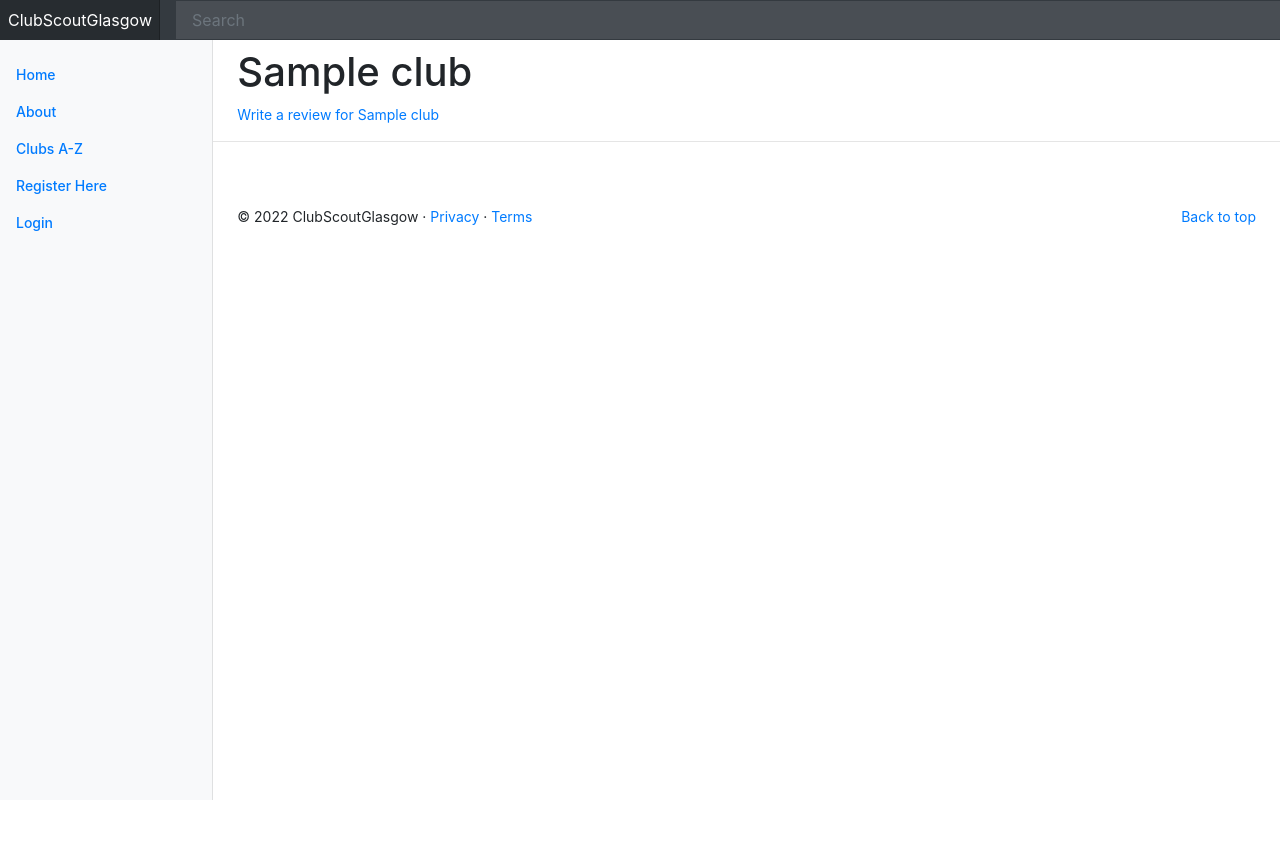
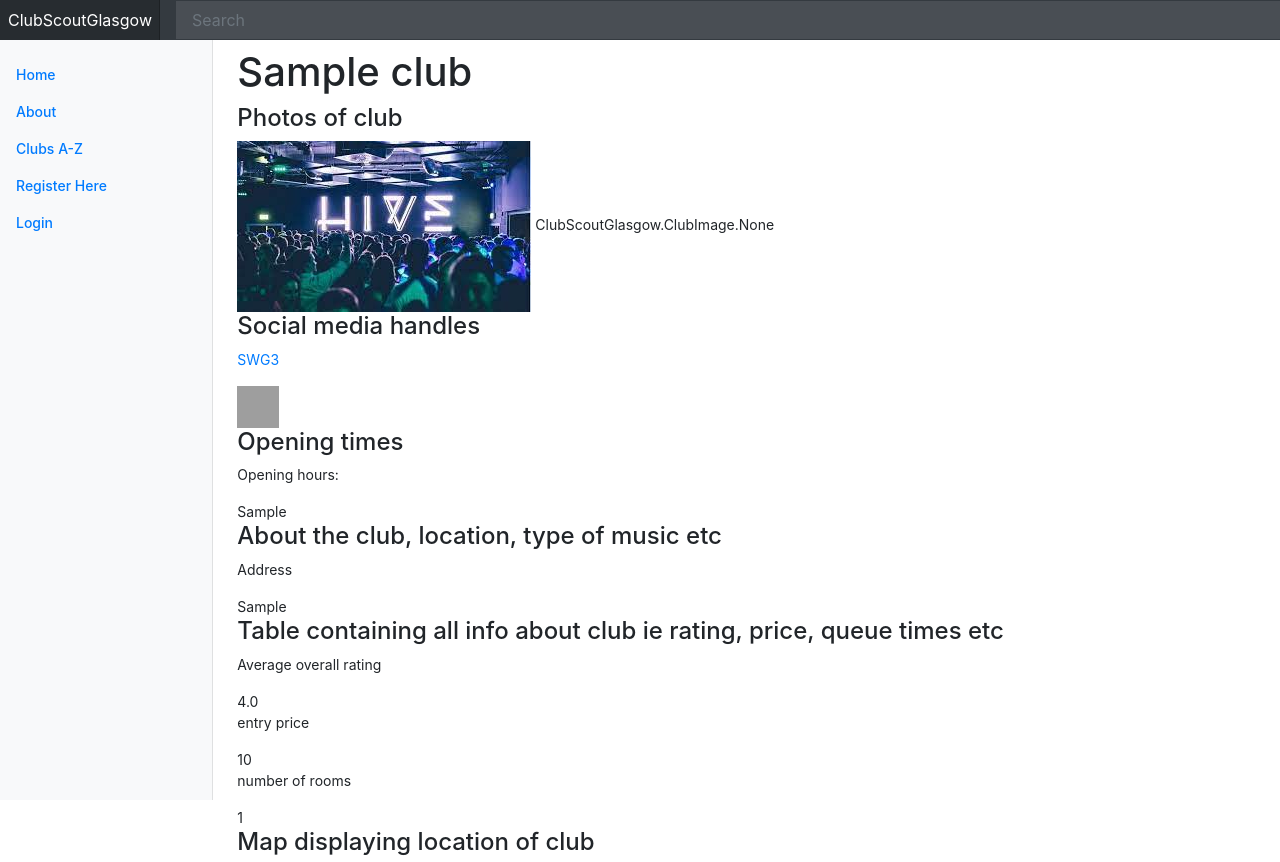
Before and after one commit to benmcp5/WADGroup8C, a Django app: a page that uses templates/ClubScoutGlasgow/club.html in a window 1280 px wide. Shown: the top 862 px of the page. Before the commit the page ends 800 px from the top, so only its background shows below. Run offline with Django 3.2, Linux system fonts and the light colour scheme; tables that the repository leaves empty hold one stand-in row (values such as "Sample post"); some libraries are stand-ins or nearby versions; grey boxes are pictures that could not be loaded.

Commit message:
Neel - temporary additions to club page

```diff
--- a/templates/ClubScoutGlasgow/club.html
+++ b/templates/ClubScoutGlasgow/club.html
@@ -11,11 +11,52 @@
 {% endblock %}
 
 {% block body_block %}
-{% if club %}
+    <div id="fb-root"></div>
+    <script async defer crossorigin="anonymous" src="https://connect.facebook.net/en_US/sdk.js#xfbml=1&version=v13.0" nonce="WnfP1Jl3"></script>
+
   <h1>{{ club.name }}</h1>
+    <h4>Photos of club</h4>
+        <img src="{% static 'images/ClubImages/hive1.jpeg' %}" alt="hive pic aint working" />
+    {{ club.images }}
+    <h4>Social media handles</h4>
+        <div class="fb-page" data-href="https://www.facebook.com/SWG3glasgow/" data-tabs="timeline" data-width="" data-height="300" data-small-header="false" data-adapt-container-width="true" data-hide-cover="false" data-show-facepile="true">
+            <blockquote cite="https://www.facebook.com/SWG3glasgow/" class="fb-xfbml-parse-ignore">
+                <a href="https://www.facebook.com/SWG3glasgow/">SWG3</a>
+            </blockquote>
+        </div>
+    <div><a href="https://www.instagram.com/swg3glasgow/"><img src="{% static 'images/instagram-icon.png' %}" alt="instagram link" style="width:42px;height:42px;"></a></div>
 
-  <a href = "{% url 'ClubScoutGlasgow:write_review' club.slug %}"> Write a review for {{ club.name }}</a>
-{% else %}
-  The specified club does not exist.
-{% endif %}
+
+
+
+    <h4>Opening times</h4>
+    <p>Opening hours:</p>
+    {{ club.openingHours }}
+
+    <h4>About the club, location, type of music etc</h4>
+    <p>Address</p>
+    {{ club.location }}
+    <h4>Table containing all info about club ie rating, price, queue times etc</h4>
+    <p>Average overall rating</p>
+    {{ club.averageOverallRating }}
+    <p>entry price</p>
+    {{ club.entryPrice }}
+    <p>number of rooms</p>
+    {{ club.noOfRooms }}
+    <h4>Map displaying location of club</h4>
+    <iframe src="https://www.google.com/maps/embed?pb=!1m18!1m12!1m3!1d2238.888905057713!2d-4.301775384065115!3d55.86459388058342!2m3!1f0!2f0!3f0!3m2!1i1024!2i768!4f13.1!3m3!1m2!1s0x488845d835515a49%3A0x49a638f09124556d!2sSWG3%20Studio%20Warehouse!5e0!3m2!1sen!2suk!4v1648043468244!5m2!1sen!2suk" width="600" height="450" style="border:0;" allowfullscreen="" loading="lazy"></iframe>
+    <h4>Reviews left about club, username/age of reviewer, their comment and rating, reviews can be liked and reviews are sorted by most likes</h4>
+
+
+
+    {% if user.is_authenticated %}
+        {% if club %}
+          <a href = "{% url 'ClubScoutGlasgow:write_review' club.slug %}"> Write a review for {{ club.name }}</a>
+        {% else %}
+          The specified club does not exist.
+        {% endif %}
+        {% else %}
+        <a href = "{% url 'ClubScoutGlasgow:signup' %}"> Sign up to write a review for {{ club.name }}</a>
+    {% endif %}
+
 {% endblock %}
```
Also changed, not shown: ClubScoutGlasgow/views.py (+49 -35 lines).
